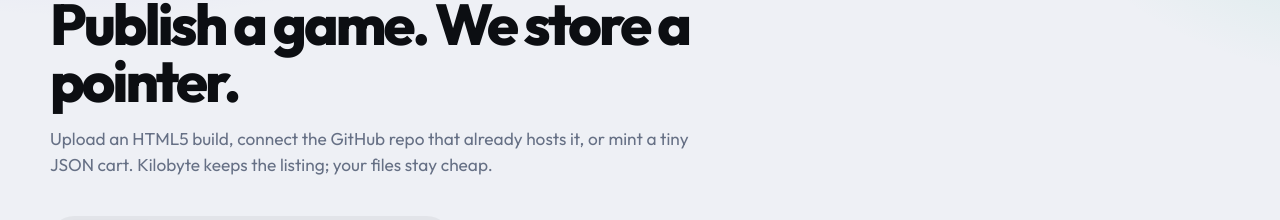
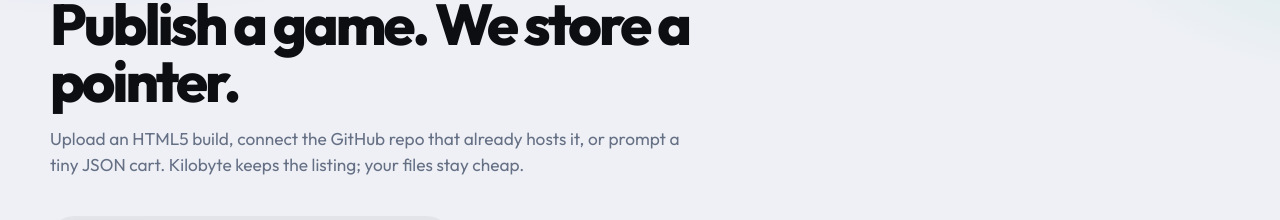
Before and after one commit to michaelnjoku347/KiloByte, a React (Vite) app: page / in a window 1280 px wide. Both pictures are taken after a click on the button "Make". Shown: the part 134-354 px from the top of the page. Built offline with nearby package versions, Linux system fonts and the light colour scheme.

Commit message:
Drop leftover mint wording from Make and Hosting.
The cart tab is Prompt a cart; the page copy now matches.

```diff
--- a/src/components/CreatePage.tsx
+++ b/src/components/CreatePage.tsx
@@ -36,7 +36,7 @@ export function CreatePage({
         <p className="eyebrow">Make</p>
         <h1>Publish a game. We store a pointer.</h1>
         <p className="lede">
-          Upload an HTML5 build, connect the GitHub repo that already hosts it, or mint a
+          Upload an HTML5 build, connect the GitHub repo that already hosts it, or prompt a
           tiny JSON cart. Kilobyte keeps the listing; your files stay cheap.
         </p>
       </section>
--- a/src/components/WhyPage.tsx
+++ b/src/components/WhyPage.tsx
@@ -60,7 +60,7 @@ export function WhyPage({ carts }: { carts: GameRecord[] }) {
         <li>
           <h2>3. Tiny carts still exist</h2>
           <p>
-            Prompt-minted JSON games are for people who want a one-kilobyte recipe. Full
+            Prompted JSON games are for people who want a one-kilobyte recipe. Full
             games should be Upload or GitHub.
           </p>
         </li>
```
